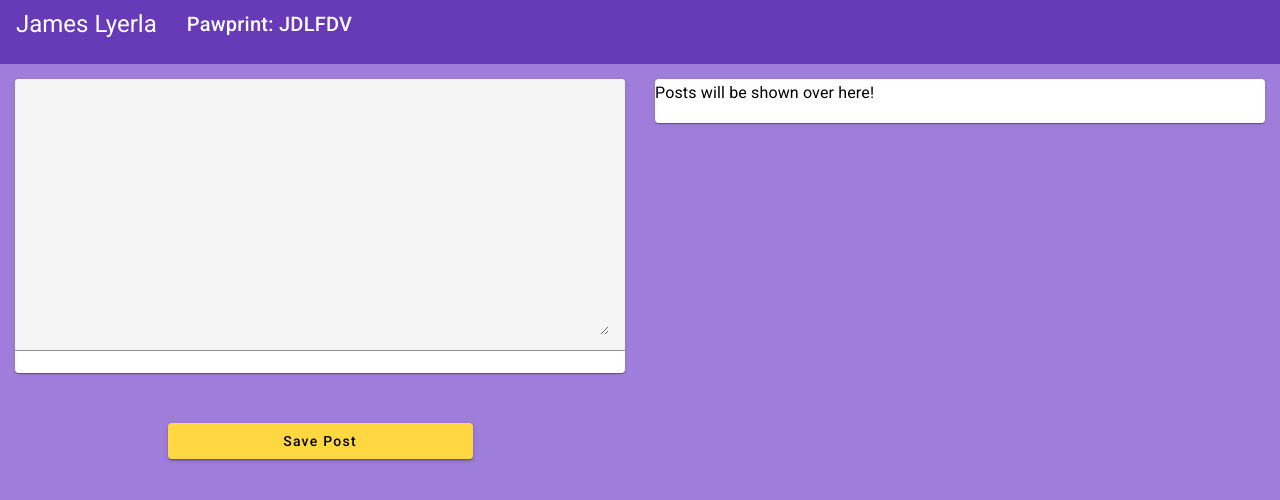
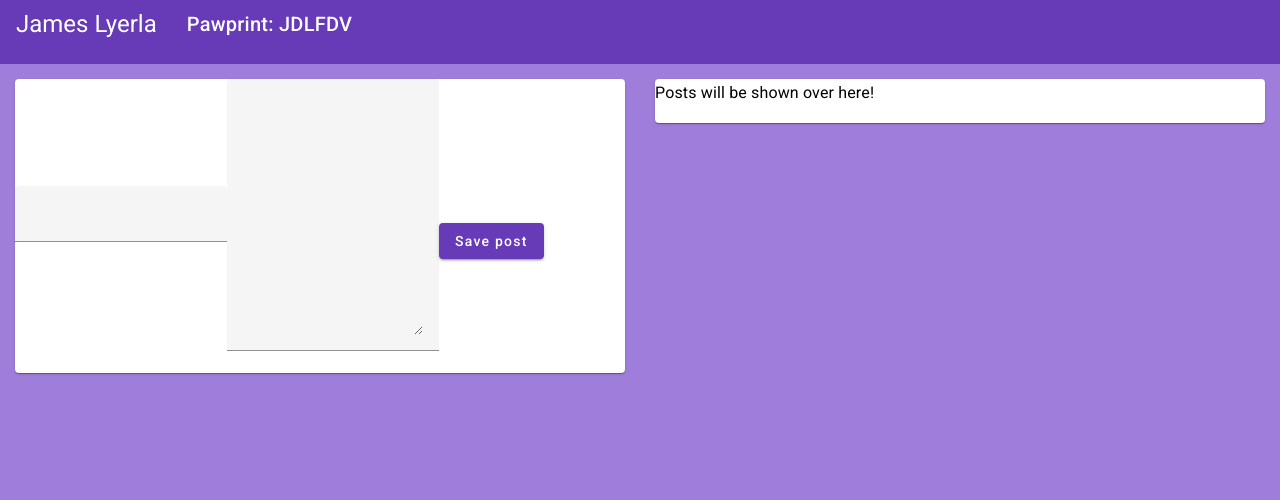
Before and after one commit to lyerlajd/Angular-Project, an Angular app in the folder Assignment3/: page / in a window 1280 px wide. Shown: the top 500 px of the page. Built offline with nearby package versions, Linux system fonts and the light colour scheme.

Commit message:
updated with lecture videos

```diff
--- a/Assignment3/src/app/post-list/post-list.component.html
+++ b/Assignment3/src/app/post-list/post-list.component.html
@@ -5,7 +5,8 @@
       <mat-expansion-panel-header>
         {{post.title}}
       </mat-expansion-panel-header>
-    <p>{{post.description}}</p>
+    <!-- <p>{{post.description}}</p> -->
+    <p>{{post.content}}</p>
     </mat-expansion-panel>
   </mat-accordion>
   <h3 *ngIf="posts.length <= 0">Posts will be shown over here!</h3>
--- a/Assignment3/src/app/post/post.component.html
+++ b/Assignment3/src/app/post/post.component.html
@@ -1,4 +1,4 @@
-<mat-card>
+<!-- <mat-card>
   <mat-form-field>
     <textarea matInput rows="10" [(ngModel)]="binding">
     </textarea>
@@ -7,4 +7,23 @@
 
 <div class="button-wrapper">
   <button mat-raised-button color="accent" (click)="onAddPost()">Save Post</button>
-</div>
+</div> -->
+
+
+
+
+<mat-card>
+  <form (submit)="onAddPost(postForm)" #postForm = "ngForm">
+    <mat-form-field>
+      <!-- title -->
+      <input matInput type="text" name="title" #title required ngModel>
+      <mat-error *ngIf="title.invalid">{{getErrorMessage()}}</mat-error>    <!-- getErrorMessage() is not functional -->
+    </mat-form-field>
+    <mat-form-field>
+      <!-- main content -->
+      <textarea matInput rows="10" name="content" #content required ngModel></textarea>
+      <mat-error *ngIf="content.invalid">{{getErrorMessage()}}</mat-error>    <!-- getErrorMessage() is not functional -->
+    </mat-form-field>
+    <button mat-raised-button color="primary" type ="submit">Save post</button>
+  </form>
+</mat-card>
--- a/Assignment3/src/app/post/post.component.ts
+++ b/Assignment3/src/app/post/post.component.ts
@@ -15,12 +15,36 @@ export class PostComponent {
   m_description = '';
 
   @Output() postCreated = new EventEmitter<Post>();
-  onAddPost()
+  // onAddPost()
+  // {
+  //   this.m_title = this.binding.slice(0, 30) + '...';
+  //   this.m_description = this.binding;
+
+  //   const post: Post = {title: this.m_title, description: this.m_description};
+  //   this.postCreated.emit(post);
+
+  onAddPost(form: NgForm)
   {
-    this.m_title = this.binding.slice(0, 30) + '...';
-    this.m_description = this.binding;
+    if(form.invalid)
+    {
+      return;
+    }
+    /*
+    if (form.invalid)
+    {
+      if (title.invalid) { getErrorMessage("Title is invalid."); }
+      if (content.invalid) { getErrorMessage("Content is invalid."); }
+      return;
+    } */
 
-    const post: Post = {title: this.m_title, description: this.m_description};
+    const post: Post = {
+      title: form.value.title,
+      content: form.value.content};
     this.postCreated.emit(post);
   }
+
+  getErrorMessage(errorMessage)
+  {
+    return errorMessage;
+  }
 }
--- a/Assignment3/src/app/post/post.model.ts
+++ b/Assignment3/src/app/post/post.model.ts
@@ -1,5 +1,6 @@
 export interface Post
 {
   title: string;
-  description: string;
+  content: string;
+  // description: string;
 }
```
